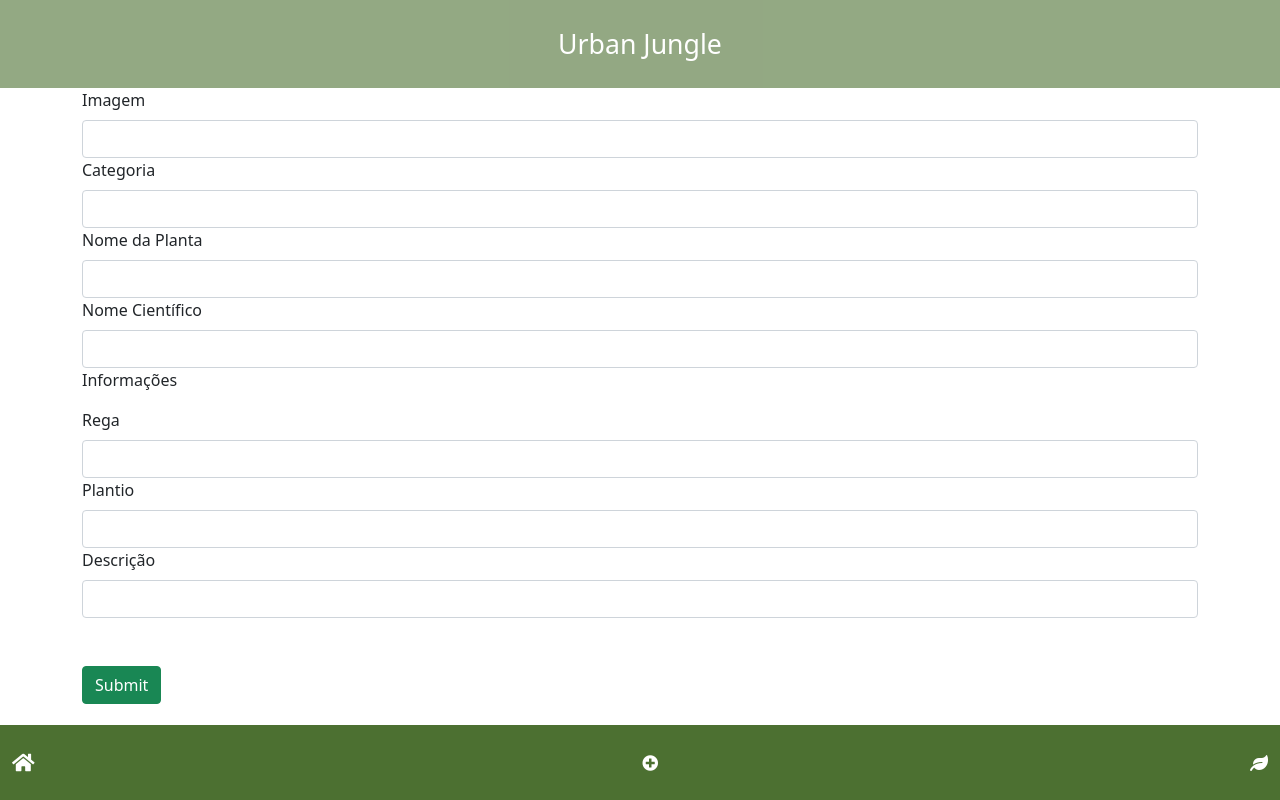
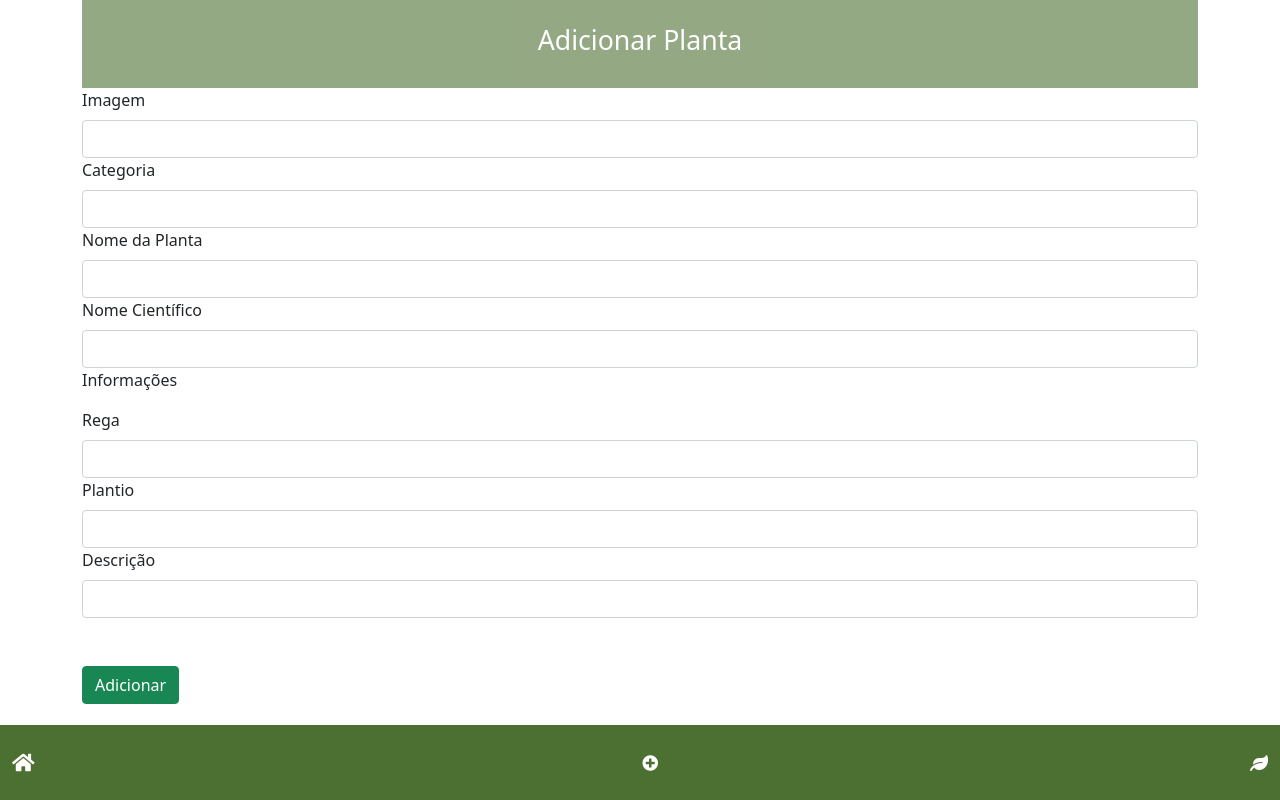
Before and after one commit to kamilanitta/urban_jungle_app, a React (Create React App) app: page /add-planta in a window 1280 px wide. Built offline with nearby package versions, Linux system fonts and the light colour scheme.

Commit message:
some changes

```diff
--- a/src/App.js
+++ b/src/App.js
@@ -12,24 +12,25 @@ import MyJungle from "./components/MyJungle";
 import DeletarPlanta from "./components/DeletarPlanta";
 import AddPlants from "./components/AddPlant";
 import Plant from "./components/Plant";
+import EditPlanta from "./components/EditPlanta";
 
 function App() {
   return (
     <div>
       <BrowserRouter>
-        <Header />
         <Route exact path="/" component={HomePage} />
         <Route exact path="/guia/:categoria" component={PlantsGuide} />
+        <Route path="/descricao/:descricao" component={PlantDescription} />
+        <Route path="/my-jungle" component={MyJungle} />
+        <Route path="/planta/:id" component={Plant} />
 
         {/* (Create) - CRUD */}
         <Route path="/add-planta" component={AddPlants} />
-        <Route path="/descricao/:descricao" component={PlantDescription} />
-        <Route path="/my-jungle" component={MyJungle} />
         {/* (Update) - CRUD */}
-        <Route path="/editar-planta/:id" component={PlantDescription} />
+        <Route path="/editar-planta/:id" component={EditPlanta} />
         {/* (Delete) - CRUD */}
         <Route path="/apagar-planta/:id" component={DeletarPlanta} />
-        <Route path="/planta/:id" component={Plant} />
+
         <Footer />
       </BrowserRouter>
     </div>
--- a/src/components/AddPlant.js
+++ b/src/components/AddPlant.js
@@ -1,6 +1,7 @@
 import React, { Component } from "react";
 import axios from "axios";
 import TextInput from "./TextInput";
+import Header from "./Header";
 
 export default class AddPlants extends Component {
   state = {
@@ -39,6 +40,7 @@ export default class AddPlants extends Component {
   render() {
     return (
       <form onSubmit={this.handleFormSubmit} className="container">
+        <Header title="Adicionar Planta" />
         <TextInput
           label="Imagem"
           type="text"
@@ -94,7 +96,7 @@ export default class AddPlants extends Component {
           type="submit"
           className="mt-5 btn btn-success"
         >
-          Submit
+          Adicionar
         </button>
       </form>
     );
--- a/src/components/DeletarPlanta.js
+++ b/src/components/DeletarPlanta.js
@@ -6,7 +6,7 @@ export default class DeletarPlanta extends Component {
     const id = this.props.match.params.id;
 
     axios
-      .delete(`https://ironrest.herokuapp.com/1-urban-jungle/${id}`)
+      .delete(`https://ironrest.herokuapp.com/2-urban-jungle-user/${id}`)
       .then((response) => {
         console.log(response);
         this.props.history.push("/");
@@ -15,6 +15,6 @@ export default class DeletarPlanta extends Component {
   }
 
   render() {
-    return <div>Apagando...</div>;
+    return <div style={{ textAlign: "center" }}>Apagando...</div>;
   }
 }
--- a/src/components/EditPlanta.js
+++ b/src/components/EditPlanta.js
@@ -14,7 +14,7 @@ export default class EditPlanta extends Component {
   };
 
   componentDidMount = async () => {
-    const id = this.props.match.params.descricao;
+    const id = this.props.match.params.id;
     console.log(id);
     const response = await axios.get(
       `https://ironrest.herokuapp.com/2-urban-jungle-user/${id}`
--- a/src/components/Header.js
+++ b/src/components/Header.js
@@ -1,8 +1,7 @@
 import React from "react";
-import { Link } from "react-router-dom";
 import "../App.css";
 
-function Header() {
+function Header(props) {
   return (
     <nav
       className="navbar navbar-dark bg-verde justify-content-center"
@@ -11,8 +10,7 @@ function Header() {
         opacity: "60%",
       }}
     >
-      <Link
-        to="/"
+      <h1
         style={{
           textDecoration: "none",
           color: "#fff",
@@ -20,8 +18,8 @@ function Header() {
           textAlign: "center",
         }}
       >
-        Urban Jungle
-      </Link>
+        {props.title}
+      </h1>
     </nav>
   );
 }
--- a/src/components/HomePage.js
+++ b/src/components/HomePage.js
@@ -3,7 +3,7 @@ import React, { Component } from "react";
 import { Link } from "react-router-dom";
 
 //import PlantCard from "./PlantCard";
-
+import Header from "./Header";
 import BgImage from "./BgImage";
 
 class HomePage extends Component {
@@ -48,6 +48,7 @@ class HomePage extends Component {
     // console.log(this.state.cadaCategoria);
     return (
       <div className="bg-image-home">
+        <Header title="Urban Jungle" />
         <BgImage />
         <div className="container ">
           <div className="bloco-categoria row row-cols-2  ">
--- a/src/components/MyJungle.js
+++ b/src/components/MyJungle.js
@@ -1,6 +1,8 @@
 import React, { Component } from "react";
 import axios from "axios";
 import { Link } from "react-router-dom";
+
+import Header from "./Header";
 
 export default class MyJungle extends Component {
   state = {
@@ -24,6 +26,7 @@ export default class MyJungle extends Component {
   render() {
     return (
       <div className="marg-b">
+        <Header title="My Jungle" />
         <h4 className="ms-4 mt-5">Parabéns! </h4>
         <h6 className="ms-4 mb-4">Sua selva está ficando maravilhosa!</h6>
         {this.state.myJungle.map((selva) => {
--- a/src/components/Plant.js
+++ b/src/components/Plant.js
@@ -4,6 +4,7 @@ import axios from "axios";
 import TextInput from "./TextInput";
 import MainInput from "./MainInput";
 import PlantCard from "./PlantCard";
+import Header from "./Header";
 
 export default class Plant extends Component {
   state = {
@@ -48,7 +49,8 @@ export default class Plant extends Component {
 
   render() {
     return (
-      <div className="container">
+      <div className="container marg-b">
+        <Header title="Minha Planta" />
         <img
           className="img-fluid"
           src={this.state.imagem}
--- a/src/components/PlantDescription.js
+++ b/src/components/PlantDescription.js
@@ -2,7 +2,7 @@ import React, { Component } from "react";
 import axios from "axios";
 import { Link } from "react-router-dom";
 
-import Search from "./Search";
+import Header from "./Header";
 
 class PlantDescription extends Component {
   state = {
@@ -26,6 +26,7 @@ class PlantDescription extends Component {
   render() {
     return (
       <div className="container">
+        <Header title="Urban Jungle" />
         <img
           className="img-fluid"
           src={this.state.imagem}
--- a/src/components/PlantsGuide.js
+++ b/src/components/PlantsGuide.js
@@ -1,6 +1,8 @@
 import React, { Component } from "react";
 import axios from "axios";
 import { Link } from "react-router-dom";
+
+import Header from "./Header";
 
 class PlantsGuide extends Component {
   state = {
@@ -30,6 +32,7 @@ class PlantsGuide extends Component {
   render() {
     return (
       <div className="container ">
+        <Header title="Guia de Plantas" />
         <div className="bloco-plantas row row-cols-2 mt-5 mb-5">
           {this.state.plantaList.map((planta) => {
             return (
```
